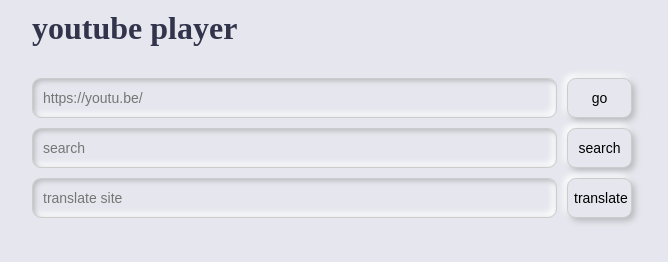
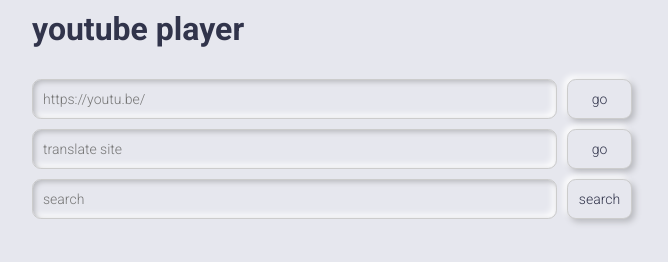
Before and after one commit to applemango/test-site, a plain HTML site: page index.html in a window 1280 px wide. Shown: the whole page, without its empty margins (308-976 px from the left). Drawn offline with Linux system fonts and the light colour scheme.

Commit message:
fix font and  color

```diff
--- a/main.css
+++ b/main.css
@@ -1,9 +1,14 @@
+@import url('https://fonts.googleapis.com/css2?family=Roboto:wght@300;700&display=swap');
+* {
+    font-family: 'Roboto', sans-serif;
+}
 html {
     width: 100%;
     height: 100%;
     background-color: #e6e7ee;
 }
 h1 {
+    font-weight: 700;
     color: #31344b;
 }
 #main {
@@ -48,6 +53,8 @@ input {
     font-size: 14px;
     margin-top: 10px;
 
+    color: #31344b;
+
     background-color: #e6e7ee;
     border-radius: .55rem;
     box-shadow: inset 2px 2px 5px #b8b9be, inset -3px -3px 7px #fff;
@@ -66,7 +73,14 @@ button {
     font-size: 14px;
     cursor: pointer;
 
+    color: #31344b;
+
+    text-align: center;
+    padding: 1px 6px;
+    display: inline-block;
+
     border-radius: .55rem;
+    margin: 0;
     margin-left: 10px;
     background-color: #e6e7ee;
     box-shadow: 3px 3px 6px #b8b9be, -3px -3px 6px #fff;
--- a/main.js
+++ b/main.js
@@ -40,8 +40,8 @@ function html_b(){
 }
 function html_a(){
     add_input_btn();
+    add_translate_btn();
     add_search_btn();
-    add_translate_btn();
 }
 
 function add_input_btn(){
@@ -85,7 +85,7 @@ function add_translate_btn(){
     el2 = document.createElement("button");
     el2.setAttribute("id","btn_translate");
     el2.setAttribute("onclick","btn_translate()");
-    el2.innerHTML = "translate";
+    el2.innerHTML = "go";
 
     document.querySelector("body > #main").innerHTML += "<br>";
     document.querySelector("body > #main").appendChild(el);
```
